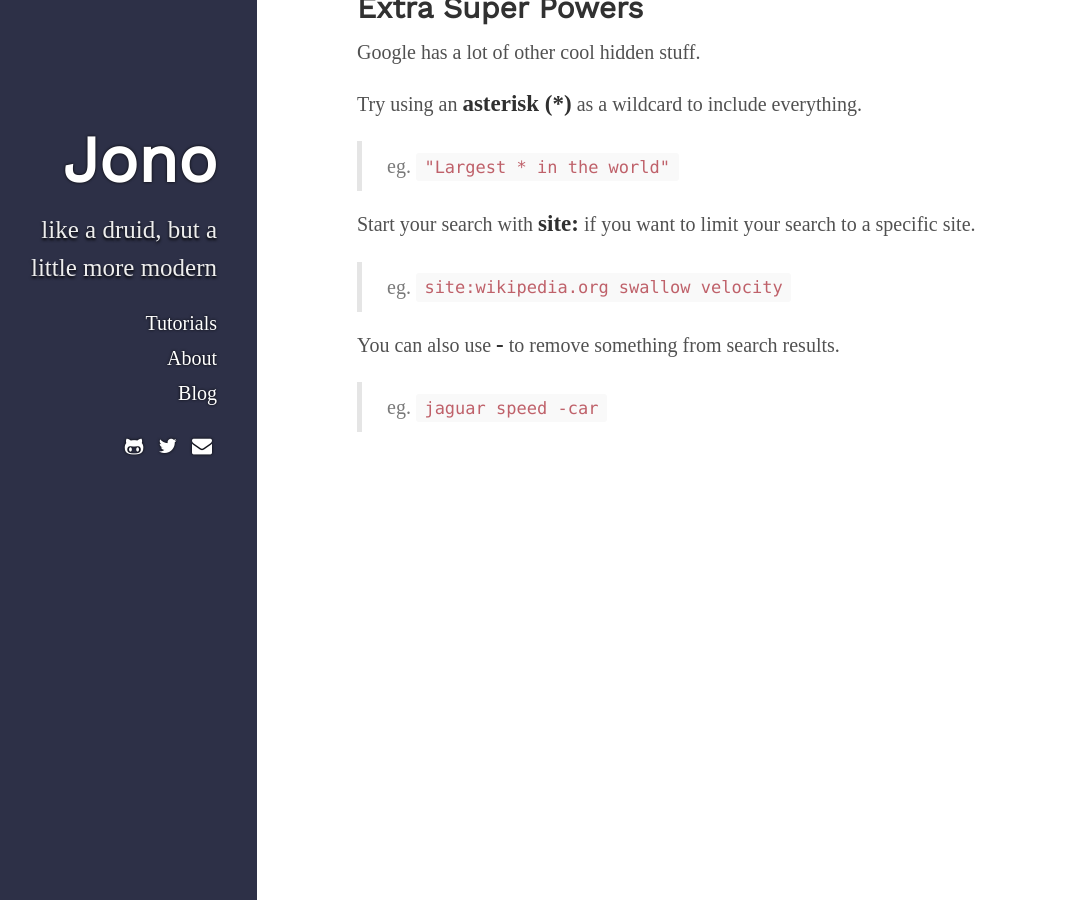
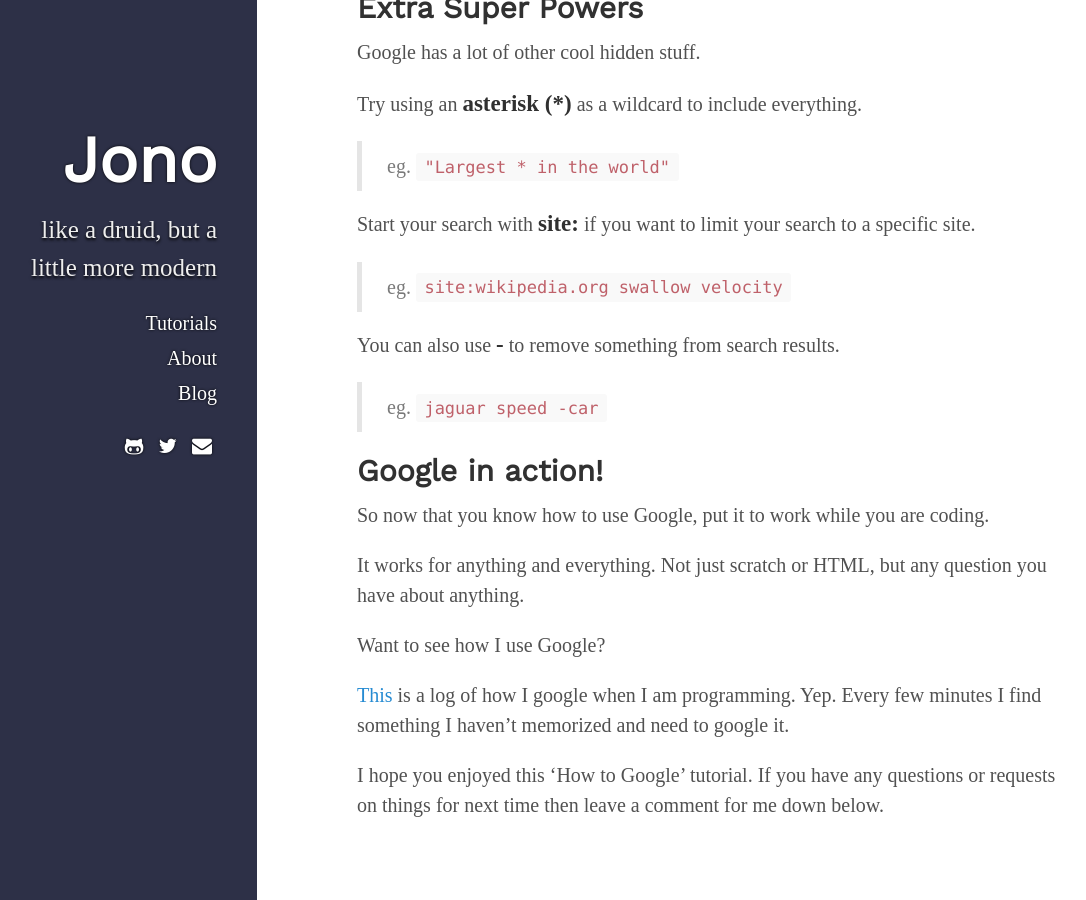
Before and after one commit to foopod/blog-2.0, a Jekyll site: the page built from _tutorials/how-to-gooogle.md, in a window 1280 px wide and 900 px high, scrolled down 3020 px. Shown: the whole window, without its empty margins (103-1189 px from the left). Built offline with Jekyll 4.4.1, drawn with Linux system fonts in a browser that asks for light colours; nearby versions of some CDN libraries; some web fonts are replaced; comment, search, counter and statistics services are not loaded.

Commit message:
Update how-to-gooogle.md

```diff
--- a/_tutorials/how-to-gooogle.md
+++ b/_tutorials/how-to-gooogle.md
@@ -180,3 +180,16 @@
 You can also use **-** to remove something from search results.
 
 >eg. `jaguar speed -car`
+
+## Google in action!
+
+So now that you know how to use Google, put it to work while you are coding.
+
+It works for anything and everything. Not just scratch or HTML, but any question you have about anything.
+
+Want to see how I use Google?
+
+<a href="https://docs.google.com/document/d/1L6JDnchdb53lg15haj1gbhHnNLlATVOzRVO3AjgQ_eo/edit?usp=sharing" target="_blank">
+This</a> is a log of how I google when I am programming. Yep. Every few minutes I find something I haven't memorized and need to google it.
+
+I hope you enjoyed this 'How to Google' tutorial. If you have any questions or requests on things for next time then leave a comment for me down below.
```
